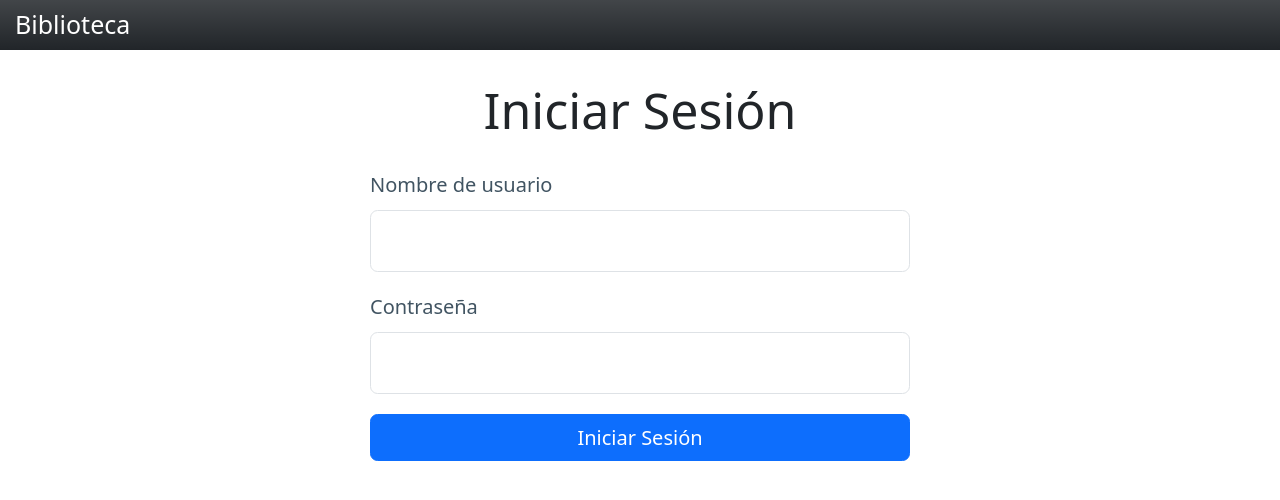
After one commit to ieshm-2daw/libreria-Rubencito2002, a Django app: page /accounts/login/ in a window 1280 px wide. The commit adds this page. Shown: the top 500 px of the page. Run offline with Django 4.2, Linux system fonts and the light colour scheme.

Commit message:
configurando el iniciar y cerrar sesion del usuario

```diff
--- a/biblioteca/urls.py
+++ b/biblioteca/urls.py
@@ -5,7 +5,8 @@ from django.conf import settings
 
 urlpatterns = [
     path('admin/', admin.site.urls),
-    path('', include('bibliotecaapp.urls'))
+    path('accounts/', include('django.contrib.auth.urls')),
+    path('', include('bibliotecaapp.urls')),
 ]
 
 urlpatterns += static(settings.MEDIA_URL, document_root=settings.MEDIA_ROOT)
--- a/bibliotecaapp/templates/bibliotecaapp/base.html
+++ b/bibliotecaapp/templates/bibliotecaapp/base.html
@@ -28,7 +28,7 @@
             </nav>
         </header> -->
 
-        <nav class="navbar navbar-expand-lg bg-dark bg-gradient" data-bs-theme="dark">
+        <!-- <nav class="navbar navbar-expand-lg bg-dark bg-gradient" data-bs-theme="dark">
             <div class="container">
                 <a class="navbar-brand" href="{% url 'listado' %}">Biblioteca</a>
                 <button class="navbar-toggler" type="button" data-bs-toggle="collapse" data-bs-target="#navbarSupportedContent" aria-controls="navbarSupportedContent" aria-expanded="false" aria-label="Toggle navigation">
@@ -36,6 +36,43 @@
                 </button>
                 <div class="collapse navbar-collapse" id="navbarSupportedContent">
                     <ul class="navbar-nav me-auto mb-2 mb-lg-0 p-2">
+                        {% if user.is_authenticated %}
+                            <li class="nav-item">
+                                <a href="{% url 'listado_fecha' %}" class="nav-link" aria-current="page">Catalogo</a>
+                            </li>
+                            <li class="navbar-nav">
+                                <a href="{% url 'listado_prestado' %}" class="nav-link" aria-current="page">Mis Libros</a>
+                            </li>
+                            <li class="nav-item">
+                                <a href="{% url 'libro_list' %}" class="nav-link" aria-current="page">Libros Filtrado</a>
+                            </li>
+                            <li class="navbar-item">
+                                <a href="{% url 'listado_valoracion' %}" class="nav-link" aria-current="page">Valoraciones</a>
+                            </li>
+                            <li class="nav-item">
+                                <a href="{% url 'created' %}" class="nav-link" aria-current="page">Agregar Libro</a>
+                            </li>
+                            <li class="nav-item">
+                                <a href="{% url 'panel_control' %}" class="nav-link" aria-current="page">Bibliotecario</a>
+                            </li>
+                            <li class="nav-item">
+                                <a href="{% url 'logout' %}" class="nav-link" aria-current="page">Cerrar Sesión</a>
+                            </li>
+                        {% endif %}
+                    </ul>
+                </div>
+            </div>
+        </nav> -->
+
+        <nav class="navbar navbar-expand-lg bg-dark bg-gradient" data-bs-theme="dark">
+            <div class="container-fluid">
+                <a class="navbar-brand" href="{% url 'listado' %}">Biblioteca</a>
+                <button class="navbar-toggler" type="button" data-bs-toggle="collapse" data-bs-target="#navbarText" aria-controls="navbarText" aria-expanded="false" aria-label="Toggle navigation">
+                    <span class="navbar-toggler-icon"></span>
+                </button>
+                <div class="collapse navbar-collapse" id="navbarText">
+                    {% if user.is_authenticated %}
+                    <ul class="navbar-nav me-auto mb-2 mb-lg-0">
                         <li class="nav-item">
                             <a href="{% url 'listado_fecha' %}" class="nav-link" aria-current="page">Catalogo</a>
                         </li>
@@ -55,40 +92,13 @@
                             <a href="{% url 'panel_control' %}" class="nav-link" aria-current="page">Bibliotecario</a>
                         </li>
                     </ul>
+                    <span class="navbar-text">
+                        <a href="{% url 'logout' %}" class="nav-link" aria-current="page">Cerrar Sesión</a>
+                    </span>
+                    {% endif %}
                 </div>
             </div>
         </nav>
-
-        <!-- <nav class="navbar navbar-expand-lg bg-body-tertiary">
-            <div class="container-fluid">
-                <a class="navbar-brand" href="{% url 'listado' %}">Biblioteca</a>
-                <button class="navbar-toggler" type="button" data-bs-toggle="collapse" data-bs-target="#navbarText" aria-controls="navbarText" aria-expanded="false" aria-label="Toggle navigation">
-                    <span class="navbar-toggler-icon"></span>
-                </button>
-                <div class="collapse navbar-collapse" id="navbarText">
-                    <ul class="navbar-nav me-auto mb-2 mb-lg-0">
-                        <li class="nav-item">
-                            <a href="{% url 'listado_fecha' %}" class="nav-link" aria-current="page">Catalogo</a>
-                        </li>
-                        <li class="navbar-nav">
-                            <a href="{% url 'listado_prestado' %}" class="nav-link" aria-current="page">Mis Libros</a>
-                        </li>
-                        <li class="nav-item">
-                            <a href="{% url 'libro_list' %}" class="nav-link" aria-current="page">Libros Filtrado</a>
-                        </li>
-                        <li class="navbar-item">
-                            <a href="{% url 'listado_valoracion' %}" class="nav-link" aria-current="page">Valoraciones</a>
-                        </li>
-                        <li class="nav-item">
-                            <a href="{% url 'created' %}" class="nav-link" aria-current="page">Agregar Libro</a>
-                        </li>
-                    </ul>
-                    <span class="navbar-text">
-                        <a href="{% url 'panel_control' %}" class="nav-link" aria-current="page">Bibliotecario</a>
-                    </span>
-                </div>
-            </div>
-        </nav> -->
 
         <div class="m-4">
             {% block content %}{% endblock %}
--- /dev/null
+++ b/templates/registration/login.html
@@ -0,0 +1,22 @@
+{% extends 'bibliotecaapp/base.html' %}
+{% block content %}
+    <div class="container">
+        <div class="row justify-content-center">
+            <div class="col-md-6">
+                <h1 class="text-center mb-4">Iniciar Sesión</h1>
+                <form method="post">
+                    {% csrf_token %}
+                    <div class="mb-3">
+                        <label for="id_username" class="form-label">Nombre de usuario</label>
+                        <input type="text" class="form-control" id="id_username" name="username" required>
+                    </div>
+                    <div class="mb-3">
+                        <label for="id_password" class="form-label">Contraseña</label>
+                        <input type="password" class="form-control" id="id_password" name="password" required>
+                    </div>
+                    <button type="submit" class="btn btn-primary">Iniciar Sesión</button>
+                </form>
+            </div>
+        </div>
+    </div>
+{% endblock %}
```
Also changed, not shown: biblioteca/settings.py (+6 -1 lines), bibliotecaapp/views.py (+16 -15 lines), db.sqlite3.
